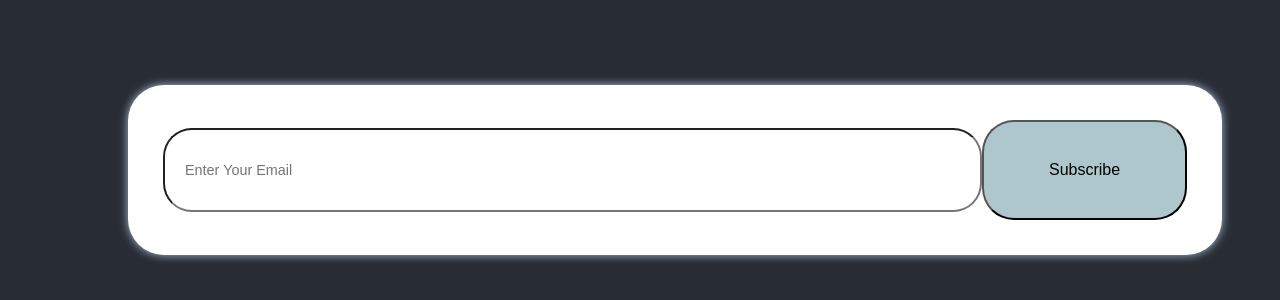
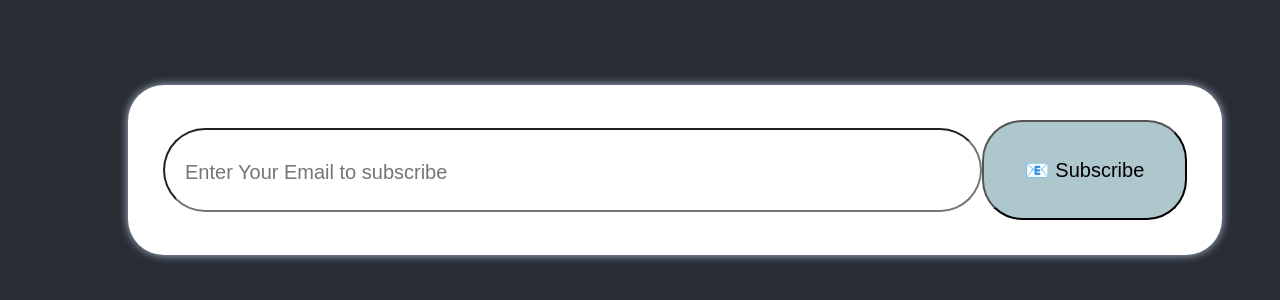
Before and after one commit to jatinbharadwaj/Newsletter-Django-ReactJs, a React (Create React App) app in the folder frontend/: page / in a window 1280 px wide. Shown: the part 230-530 px from the top of the page. Built offline with nearby package versions, Linux system fonts and the light colour scheme.

Commit message:
CSS and Styling

```diff
--- a/frontend/package.json
+++ b/frontend/package.json
@@ -3,6 +3,7 @@
   "version": "0.1.0",
   "private": true,
   "dependencies": {
+    "@material-ui/core": "^4.11.3",
     "@testing-library/jest-dom": "^5.11.9",
     "@testing-library/react": "^11.2.5",
     "@testing-library/user-event": "^12.8.3",
--- a/frontend/src/Newsletter.css
+++ b/frontend/src/Newsletter.css
@@ -19,10 +19,11 @@
 
 input {
   width: 80%;
+  min-width: 400px;
   padding: 12px 20px;
   margin: 8px 0;
   box-sizing: border-box;
-  font-size: 80%;
+  font-size: 1.5em;
   border-radius: 2em;
   -webkit-border-radius: 2em;
   -moz-border-radius: 2em;
@@ -30,7 +31,11 @@ input {
   -o-border-radius: 2em;
 }
 input[type="text"] {
-  font-size: 24px;
+  font-size: 20px;
+}
+
+input::placeholder {
+  font-size: 20px;
 }
 
 input:focus {
@@ -43,8 +48,9 @@ button {
   width: 20%;
   border-radius: 2em;
   background-color: #adc7cc;
+  overflow: hidden;
   padding: 14px 28px;
-  font-size: 16px;
+  font-size: 20px;
   cursor: pointer;
   text-align: center;
   -webkit-border-radius: 2em;
@@ -53,6 +59,13 @@ button {
   -o-border-radius: 2em;
 }
 
+button:hover {
+  font-weight: bolder;
+  border-color: rgb(53, 114, 210);
+  box-shadow: 0px 0px 8px 2px rgba(53, 114, 210, 0.5);
+  outline: none;
+}
+
 .container {
   width: 80%;
 }
--- a/frontend/src/Newsletter.js
+++ b/frontend/src/Newsletter.js
@@ -22,6 +22,7 @@ function Newsletter() {
             `You ${email} has subscribed`,
             "Subscribed!"
           );
+          setEmail("");
         }
       })
       .catch((err) => {
@@ -41,11 +42,11 @@ function Newsletter() {
         <input
           type="email"
           name="email"
-          placeholder="Enter Your Email"
+          placeholder="Enter Your Email to subscribe"
           onChange={(e) => setEmail(e.target.value)}
           value={email}
         ></input>
-        <button type="submit">Subscribe</button>
+        <button type="submit"> 📧 Subscribe</button>
       </form>
       <>{loading ? <div>Loading...</div> : <></>}</>
       <NotificationContainer />
```
Also changed, not shown: 2 other files (tests, documents, lock files or other folders).
